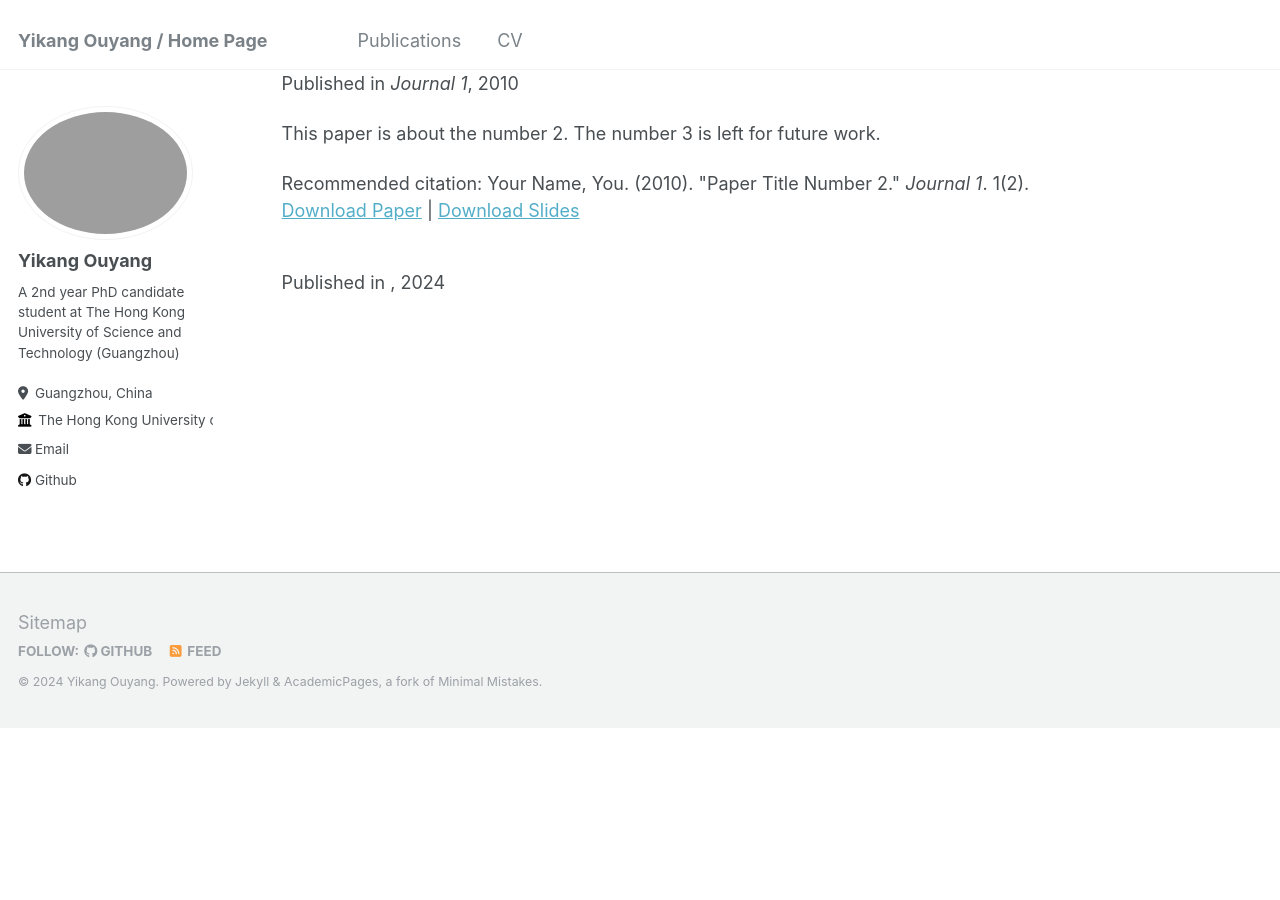
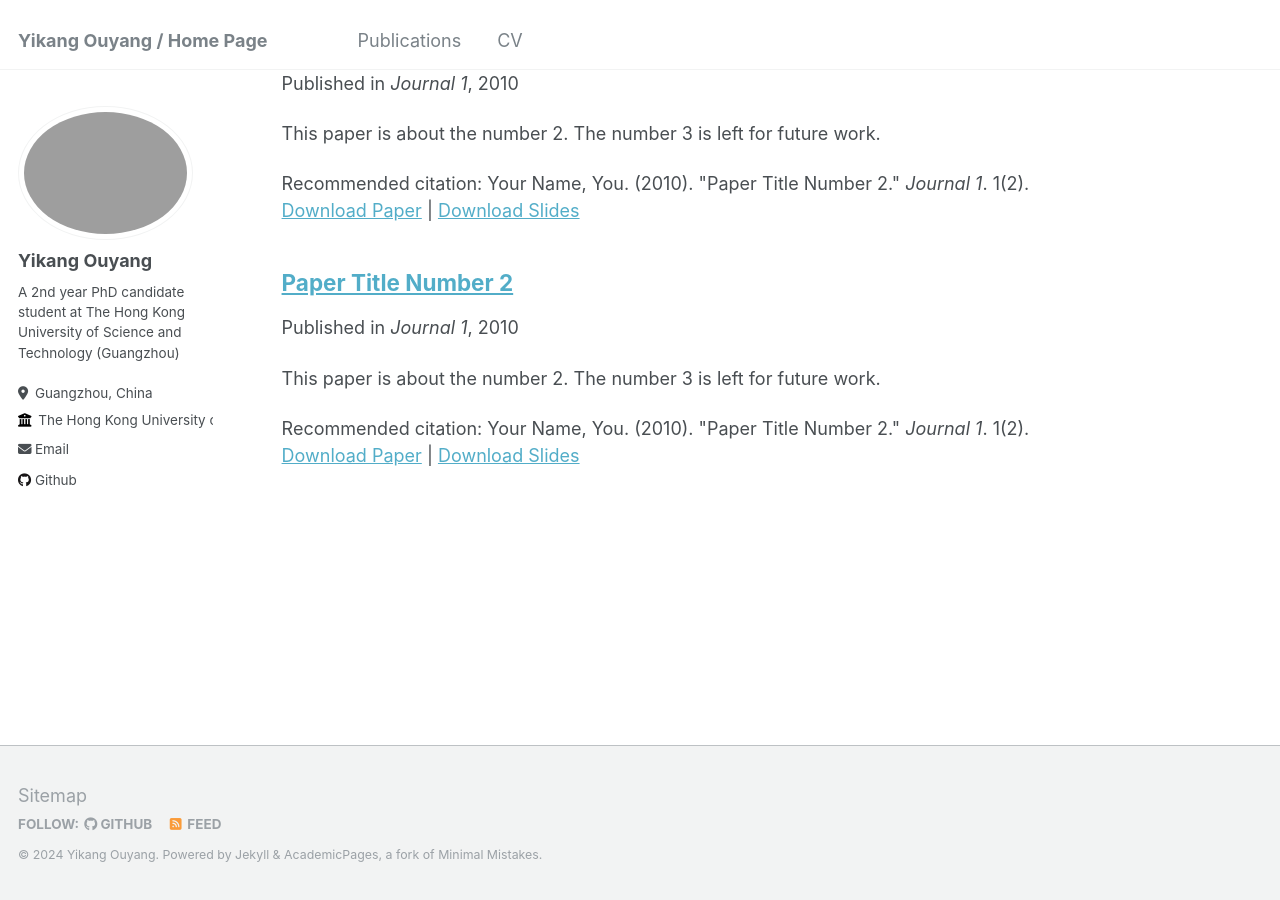
Before and after one commit to YiKangOY/YiKangOY.github.io, a Jekyll site: the page built from _pages/publications.md, in a window 1280 px wide and 900 px high, scrolled down 644 px. Built offline with Jekyll 4.4.1, drawn with Linux system fonts in a browser that asks for light colours; before the commit the page ends 1371 px from its top, so only the background shows below that.

Commit message:
Update 2009-10-01-paper-title-number-1.md

```diff
--- a/_publications/2009-10-01-paper-title-number-1.md
+++ b/_publications/2009-10-01-paper-title-number-1.md
@@ -1,13 +1,13 @@
 ---
-title: RL-OPC: Mask Optimization With Deep Reinforcement Learning"
+title: "Paper Title Number 2"
 collection: publications
-permalink: /publication/2009-10-01-paper-title-number-1
-excerpt: 'This paper is about the number 1. The number 2 is left for future work.'
-date: 2009-10-01
+permalink: /publication/2010-10-01-paper-title-number-2
+excerpt: 'This paper is about the number 2. The number 3 is left for future work.'
+date: 2010-10-01
 venue: 'Journal 1'
-slidesurl: 'http://academicpages.github.io/files/slides1.pdf'
-paperurl: 'http://academicpages.github.io/files/paper1.pdf'
-citation: 'Your Name, You. (2009). &quot;Paper Title Number 1.&quot; <i>Journal 1</i>. 1(1).'
+slidesurl: 'http://academicpages.github.io/files/slides2.pdf'
+paperurl: 'http://academicpages.github.io/files/paper2.pdf'
+citation: 'Your Name, You. (2010). &quot;Paper Title Number 2.&quot; <i>Journal 1</i>. 1(2).'
 ---
 
 The contents above will be part of a list of publications, if the user clicks the link for the publication than the contents of section will be rendered as a full page, allowing you to provide more information about the paper for the reader. When publications are displayed as a single page, the contents of the above "citation" field will automatically be included below this section in a smaller font.
```
